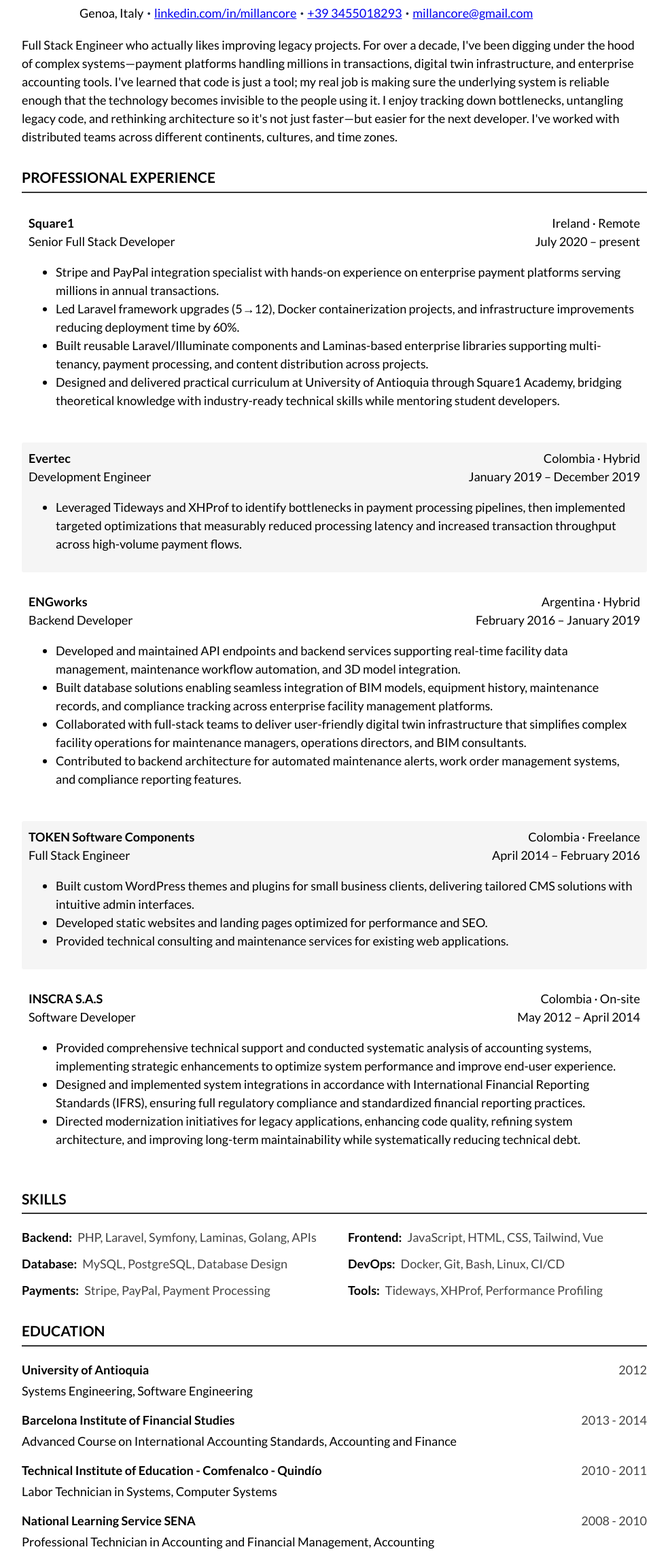
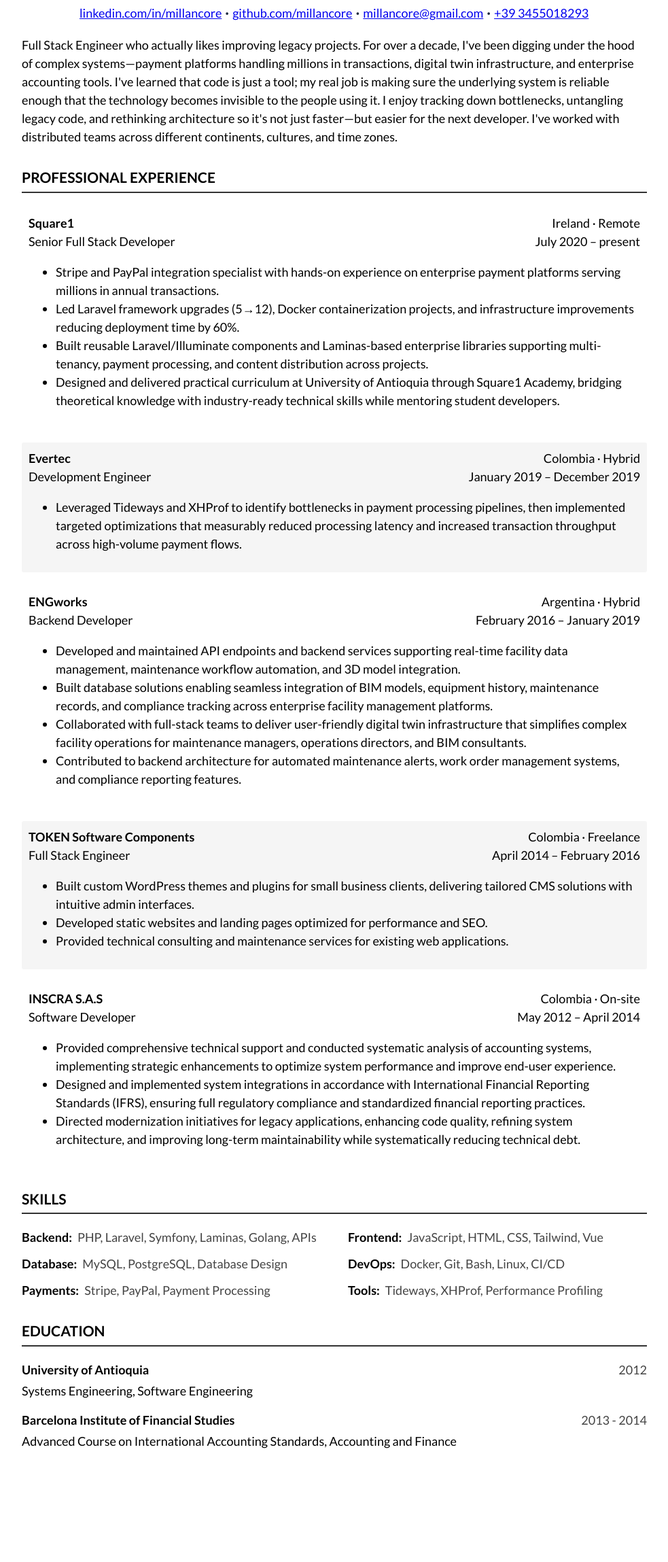
Before and after one commit to millancore/cv, a website built with Vite: page index.html in a window 1280 px wide. Shown: the part 120-2418 px from the top of the page at 68% size, without its empty margins (148-1131 px from the left). After the commit the page ends 2270 px from the top, so only its background shows below. Built offline with nearby package versions, Linux system fonts and the light colour scheme.

Commit message:
update header

```diff
--- a/data/en.json
+++ b/data/en.json
@@ -1,8 +1,9 @@
 {
   "title": "Juan Curriculum Vitae",
   "name": "Juan Esteban Millan",
-  "location": "Genoa, Italy",
+  "location": "Italy",
   "linkedin": "linkedin.com/in/millancore",
+  "github": "github.com/millancore",
   "phone": "+39 3455018293",
   "email": "millancore@gmail.com",
   "summary": "Full Stack Engineer who actually likes improving legacy projects. For over a decade, I've been digging under the hood of complex systems—payment platforms handling millions in transactions, digital twin infrastructure, and enterprise accounting tools. I've learned that code is just a tool; my real job is making sure the underlying system is reliable enough that the technology becomes invisible to the people using it. I enjoy tracking down bottlenecks, untangling legacy code, and rethinking architecture so it's not just faster—but easier for the next developer. I've worked with distributed teams across different continents, cultures, and time zones.",
@@ -94,16 +95,6 @@
       "institution": "Barcelona Institute of Financial Studies",
       "degree": "Advanced Course on International Accounting Standards, Accounting and Finance",
       "period": "2013 - 2014"
-    },
-    {
-      "institution": "Technical Institute of Education - Comfenalco - Quindío",
-      "degree": "Labor Technician in Systems, Computer Systems",
-      "period": "2010 - 2011"
-    },
-    {
-      "institution": "National Learning Service SENA",
-      "degree": "Professional Technician in Accounting and Financial Management, Accounting",
-      "period": "2008 - 2010"
     }
   ]
 }
--- a/index.html
+++ b/index.html
@@ -20,13 +20,14 @@
 
     <h1 data-translate="name"></h1>
     <ul class="contact-info">
-        <li data-translate="location"></li>
-        <li class="separator">•</li>
         <li><a href="https://linkedin.com/in/millancore" data-translate="linkedin"></a></li>
         <li class="separator">•</li>
-        <li><a href="tel:+39 3455018293" data-translate="phone"></a></li>
+        <li><a href="https://github.com/millancore" data-translate="github"></a></li>
         <li class="separator">•</li>
         <li><a href="millancore@gmail.com" data-translate="email"></a></li>
+        <li class="separator">•</li>
+        <li><a href="tel:+39 3455018293" data-translate="phone"></a></li>
+
     </ul>
 
 </header>
```
Also changed, not shown: 1 other file.
